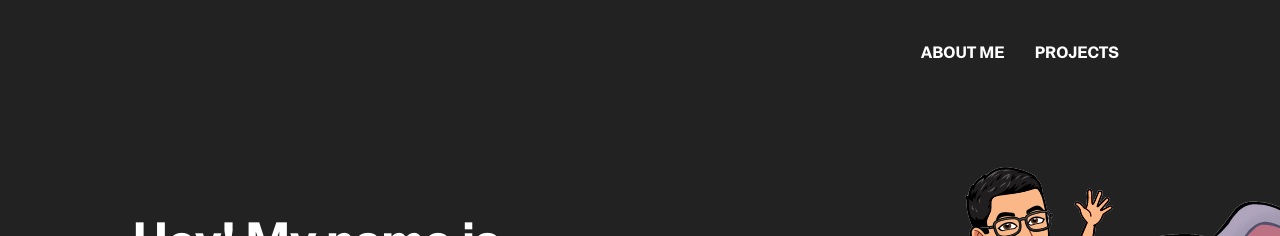
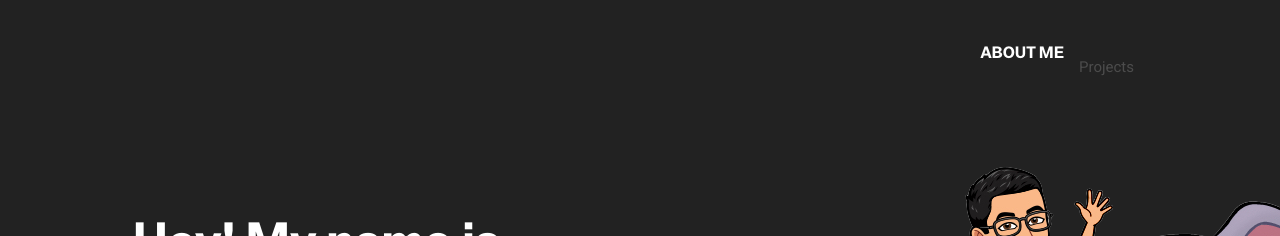
Before and after one commit to austinhuarng/personalsite, a Jekyll site: the page index.html, which Jekyll copies as it is, in a window 1280 px wide. Shown: the top 236 px of the page. Built offline with Jekyll 4.4.1, drawn with Linux system fonts in a browser that asks for light colours.

Commit message:
Update index.html

```diff
--- a/index.html
+++ b/index.html
@@ -44,7 +44,7 @@
         </li>
 
           <li class="nav-item ">
-            <a class="nav-link" href="/projects/">Projects</a>
+            <link class="nav-link" to="/projects/">Projects</link>
           </li>
 
       </ul>
```
